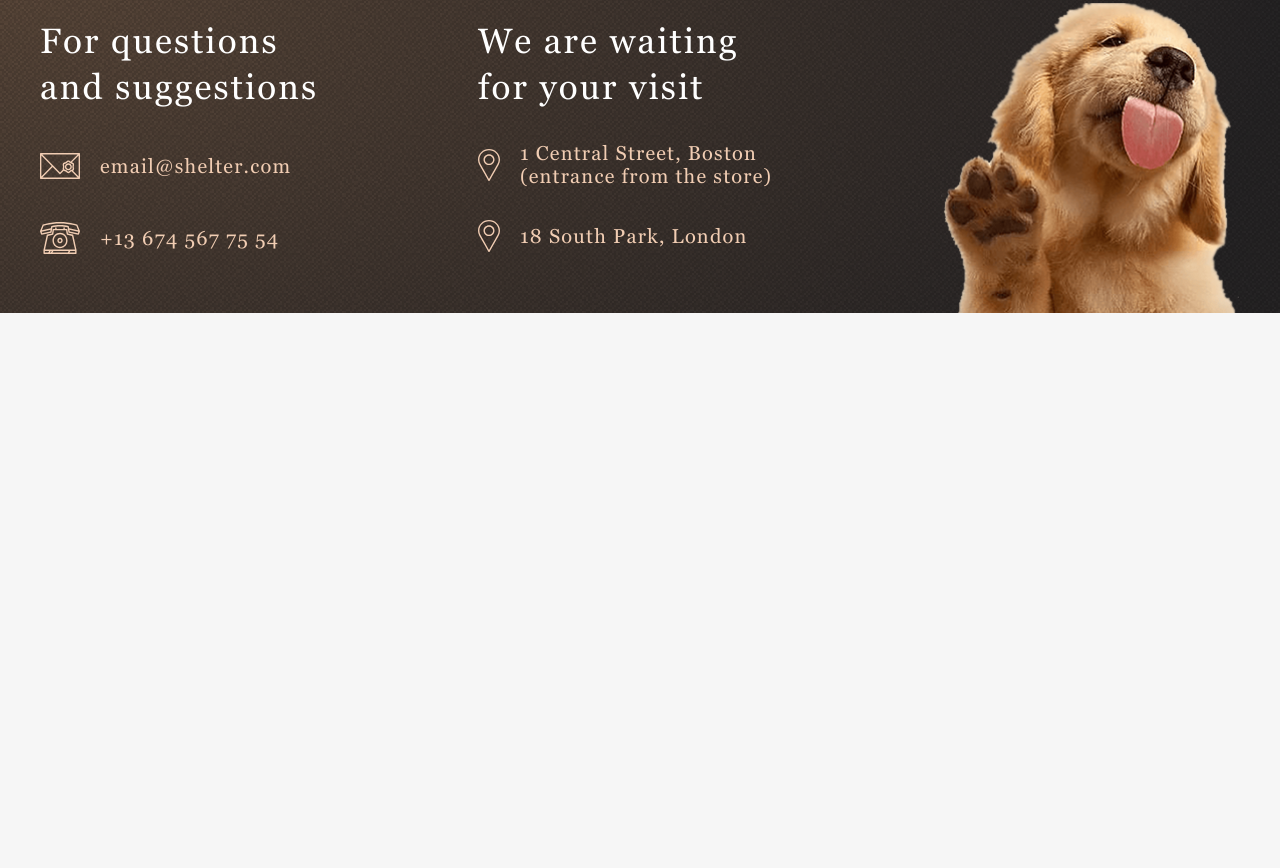
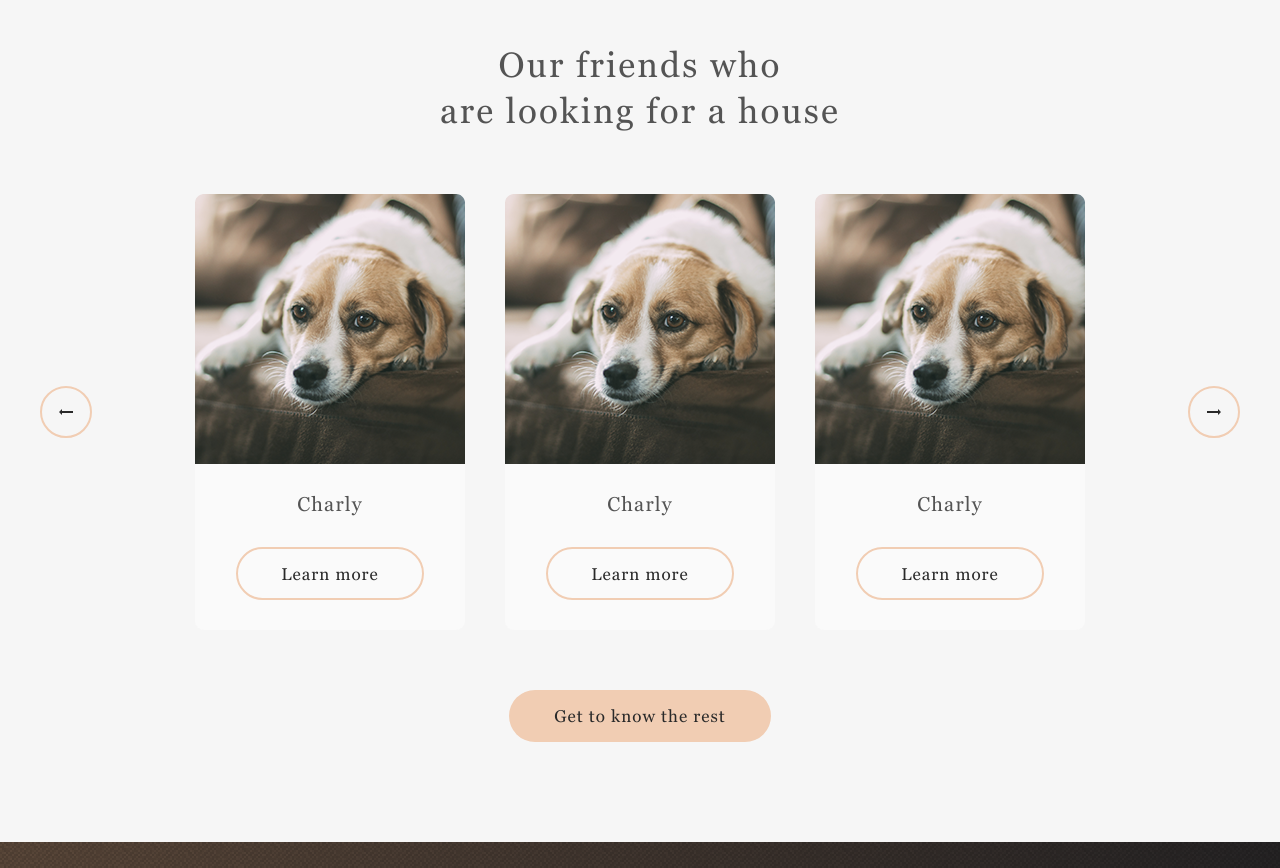
Before and after one commit to Mi6aRdnv/Shelter-Cozy-House, a website: page pages/main/index.html in a window 1280 px wide. Shown: the part 1532-2400 px from the top of the page. Before the commit the page ends 1845 px from the top, so only its background shows below. Drawn offline with Linux system fonts and the light colour scheme.

Commit message:
feat: add styled Pets section to main page

```diff
--- a/pages/main/index.html
+++ b/pages/main/index.html
@@ -90,6 +90,69 @@
           </div>
         </div>
       </section>
+
+      <section id="pets">
+        <div class="pets__box _container">
+          <h2 class="pets__title">
+            Our friends who <br />
+            are looking for a house
+          </h2>
+          <div class="slider">
+            <button class="slider__btn-arrow slider__btn-left" type="button">
+              <img
+                src="../../assets/icons/arrow-left.svg"
+                alt="image of arrow left"
+                class="slides__img-arrow"
+              />
+            </button>
+            <div class="slides">
+              <div class="card">
+                <div class="card__img-box">
+                  <img
+                    src="../../assets/images/pet-charly.png"
+                    alt="image of Jack Russell Terrier"
+                    class="card__img"
+                  />
+                </div>
+                <h3 class="card__title">Charly</h3>
+                <button class="card__btn" type="button">Learn more</button>
+              </div>
+              <div class="card">
+                <div class="card__img-box">
+                  <img
+                    src="../../assets/images/pet-charly.png"
+                    alt="image of Jack Russell Terrier"
+                    class="card__img"
+                  />
+                </div>
+                <h3 class="card__title">Charly</h3>
+                <button class="card__btn" type="button">Learn more</button>
+              </div>
+              <div class="card">
+                <div class="card__img-box">
+                  <img
+                    src="../../assets/images/pet-charly.png"
+                    alt="image of Jack Russell Terrier"
+                    class="card__img"
+                  />
+                </div>
+                <h3 class="card__title">Charly</h3>
+                <button class="card__btn" type="button">Learn more</button>
+              </div>
+            </div>
+            <button class="slider__btn-arrow slider__btn-right" type="button">
+              <img
+                src="../../assets/icons/arrow-right.svg"
+                alt="image of arrow right"
+                class="slides__img-arrow"
+              />
+            </button>
+          </div>
+          <a class="pets__btn _btn" href="../pets/index.html"
+            >Get to know the rest</a
+          >
+        </div>
+      </section>
     </main>
     <footer class="footer" id="footer">
       <div class="footer__box _container">
--- a/styles/global.css
+++ b/styles/global.css
@@ -193,6 +193,66 @@ footer {
   height: 3px;
 }
 
+/* PETS - SECTION */
+#pets {
+  padding: 80px 30px 100px;
+}
+.pets__box {
+  gap: 60px;
+  display: flex;
+  flex-direction: column;
+  align-items: center;
+}
+.pets__title {
+  font-size: 35px;
+  line-height: 130%;
+  letter-spacing: 0.06em;
+  text-align: center;
+  color: var(--color-gray-l);
+}
+
+.card {
+  cursor: pointer;
+  border-radius: 9px;
+  background: var(--color-light-s);
+  display: flex;
+  flex-direction: column;
+  align-items: center;
+  transition-duration: 0.5s;
+}
+.card:hover {
+  background: var(--color-white);
+  transition-duration: 0.7s;
+}
+.card:hover .card__btn {
+  background-color: var(--color-primary-light);
+  transition-duration: 0.7s;
+}
+.card__img-box {
+  width: 270px;
+  height: 270px;
+  margin-bottom: 30px;
+  user-select: none;
+}
+.card__title {
+  margin-bottom: 33px;
+  font-size: 20px;
+  letter-spacing: 0.06em;
+  text-align: center;
+  color: var(--color-gray-l);
+}
+.card__btn {
+  margin-bottom: 30px;
+  background: var(--color-light-s);
+  border: 2px solid var(--color-primary);
+  border-radius: 100px;
+  padding: 13.4px 43.4px;
+  font-size: 17px;
+  line-height: 130%;
+  letter-spacing: 0.06em;
+  color: var(--color-black);
+}
+
 /* FOOTER */
 .footer {
   background:
--- a/styles/main.css
+++ b/styles/main.css
@@ -53,7 +53,7 @@
   transition-duration: 0.5s;
 }
 
-/* ABOUT - SECTION*/
+/* ABOUT - SECTION */
 .about {
   padding: 80px 30px 100px;
   background-color: var(--color-white);
@@ -88,3 +88,32 @@
   line-height: 160%;
   color: var(--color-gray-l);
 }
+
+/* PETS - SECTION */
+.slider {
+  display: flex;
+  justify-content: space-between;
+  align-items: center;
+  width: 100%;
+}
+.slides {
+  display: flex;
+  gap: 40px;
+}
+.slider__btn-arrow {
+  background: var(--color-light-l);
+  border-radius: 100px;
+  font-size: 0px;
+  border: 2px solid var(--color-primary);
+  padding: 21px 17px;
+  user-select: none;
+}
+.pets__btn {
+  padding: 15px 45px;
+  border-radius: 100px;
+  background: var(--color-primary);
+  font-size: 17px;
+  line-height: 130%;
+  letter-spacing: 0.06em;
+  color: var(--color-black);
+}
```
Also changed, not shown: pages/pets/index.html (+32 -48 lines), styles/pets.css (+1 -59 lines).
